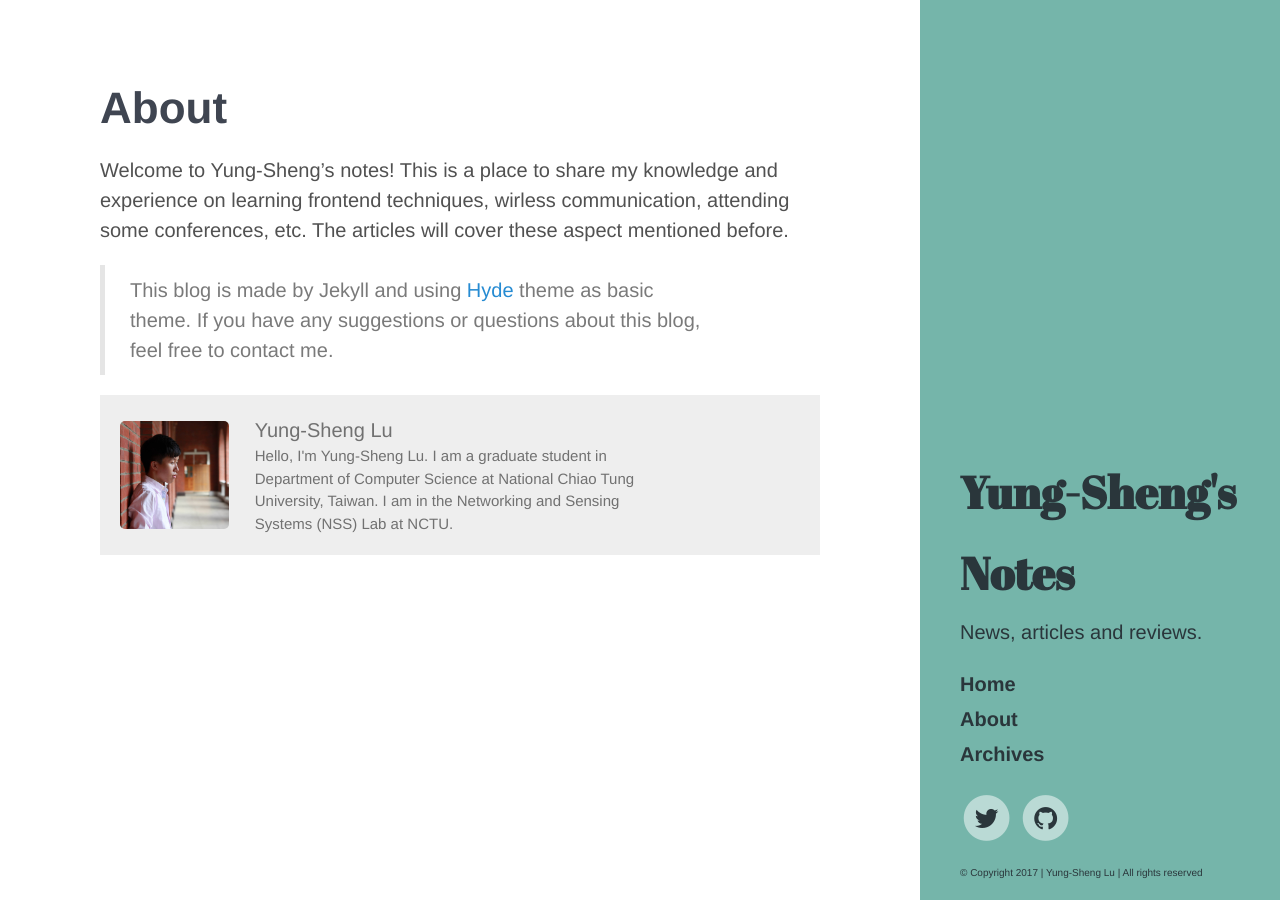
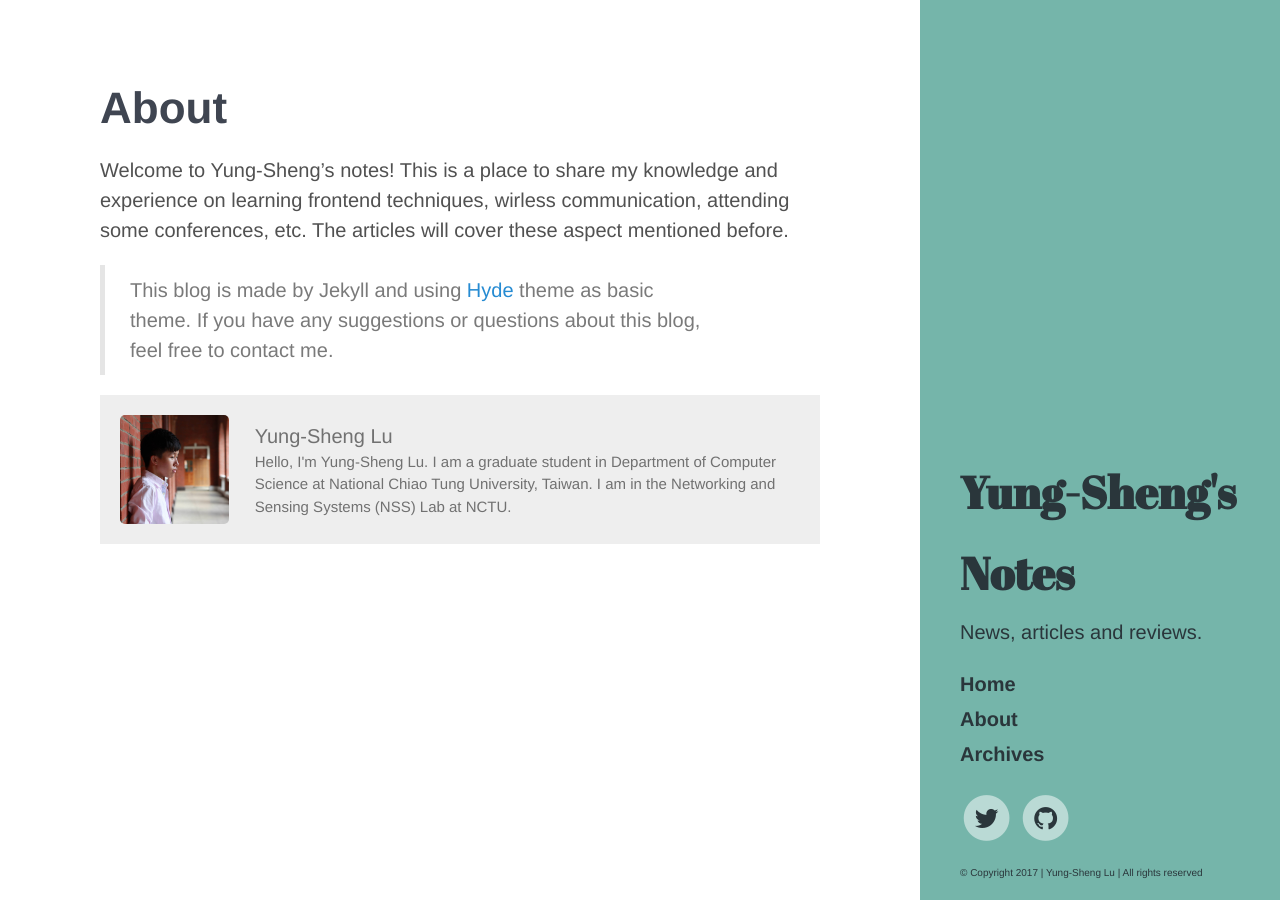
Before and after one commit to dppss90010/yungshenglu.github.io, a Jekyll site: the page built from about.md, in a window 1280 px wide. Built offline with Jekyll 4.4.1, drawn with Linux system fonts in a browser that asks for light colours; comment, search, counter and statistics services are not loaded.

Commit message:
Fix the layout of the signature

```diff
--- a/public/css/custom.css
+++ b/public/css/custom.css
@@ -302,7 +302,7 @@
 }
 .theme-base-chocolate .intro-message {
     display: inline-block;
-    width: 79%;
+    width: 100%;
     vertical-align: middle;
     font-size: 0.75rem;
 }
```
Also changed, not shown: public/css/custom.min.css.
